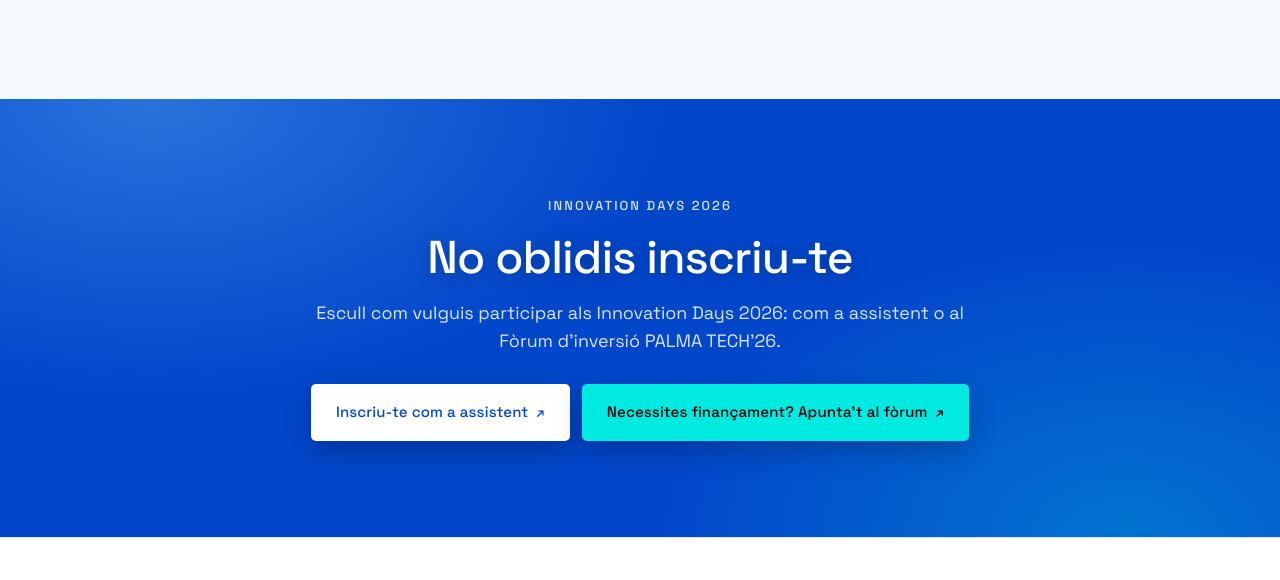
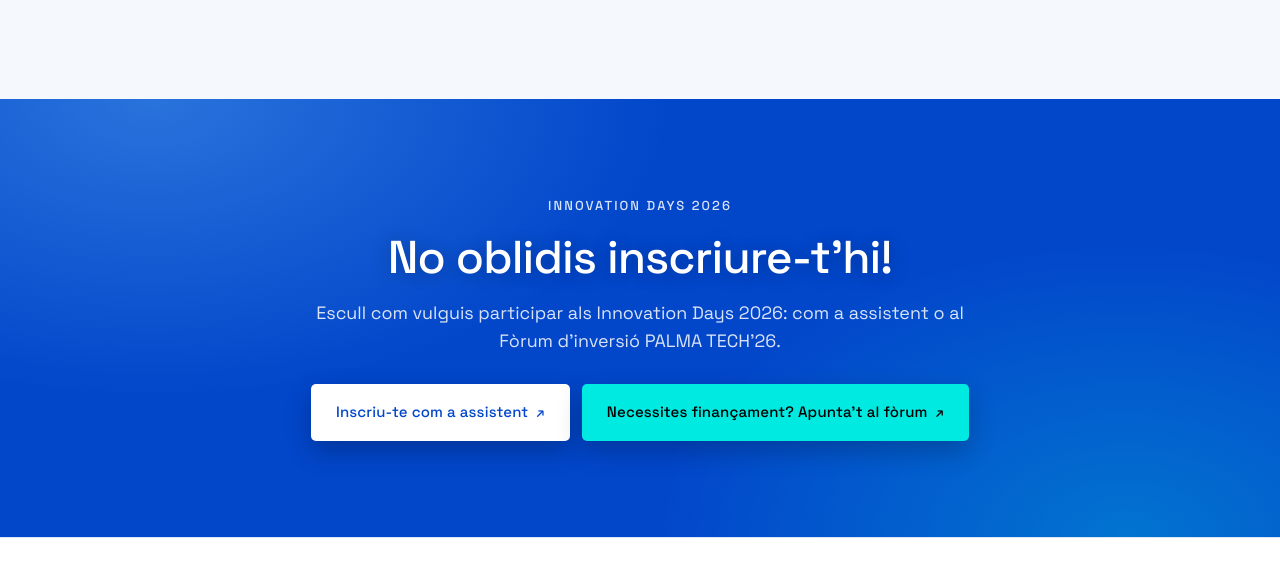
Before and after one commit to MGuerreroCabrera/innovationdays, a plain HTML site: page index.html in a window 1280 px wide. Shown: the part 5146-5726 px from the top of the page. Drawn offline with Linux system fonts and the light colour scheme.

Commit message:
Actualización textos 2

```diff
--- a/index.html
+++ b/index.html
@@ -496,7 +496,7 @@
     <section class="cta" id="inscriu-te">
       <div class="cta__inner">
         <p class="cta__eyebrow">Innovation Days 2026</p>
-        <h2 class="cta__title" data-i18n="cta.title">No oblidis inscriu-te</h2>
+        <h2 class="cta__title" data-i18n="cta.title">No oblidis inscriure-t’hi!</h2>
         <p class="cta__lead" data-i18n="cta.lead">Escull com vulguis participar als Innovation Days 2026: com a assistent o al Fòrum d’inversió PALMA TECH’26.</p>
         <div class="cta__actions">
           <a class="btn btn--primary" href="https://forms.cloud.microsoft/e/FkwdHGdVYX" target="_blank" rel="noopener noreferrer" data-i18n="hero.ctaAssistant">Inscriu-te com a assistent</a>
--- a/javascript/dictionaries.js
+++ b/javascript/dictionaries.js
@@ -76,7 +76,7 @@ window.InnovationDaysI18n = {
     'stats.speakers': 'ponents',
     'stats.forum': 'fòrum d’inversió',
 
-    'cta.title': 'No oblidis inscriu-te',
+    'cta.title': 'No oblidis inscriure-t’hi!',
     'cta.lead':
       'Escull com vulguis participar als Innovation Days 2026: com a assistent o al Fòrum d’inversió PALMA TECH’26.',
 
```
Also changed, not shown: 1 other file.
